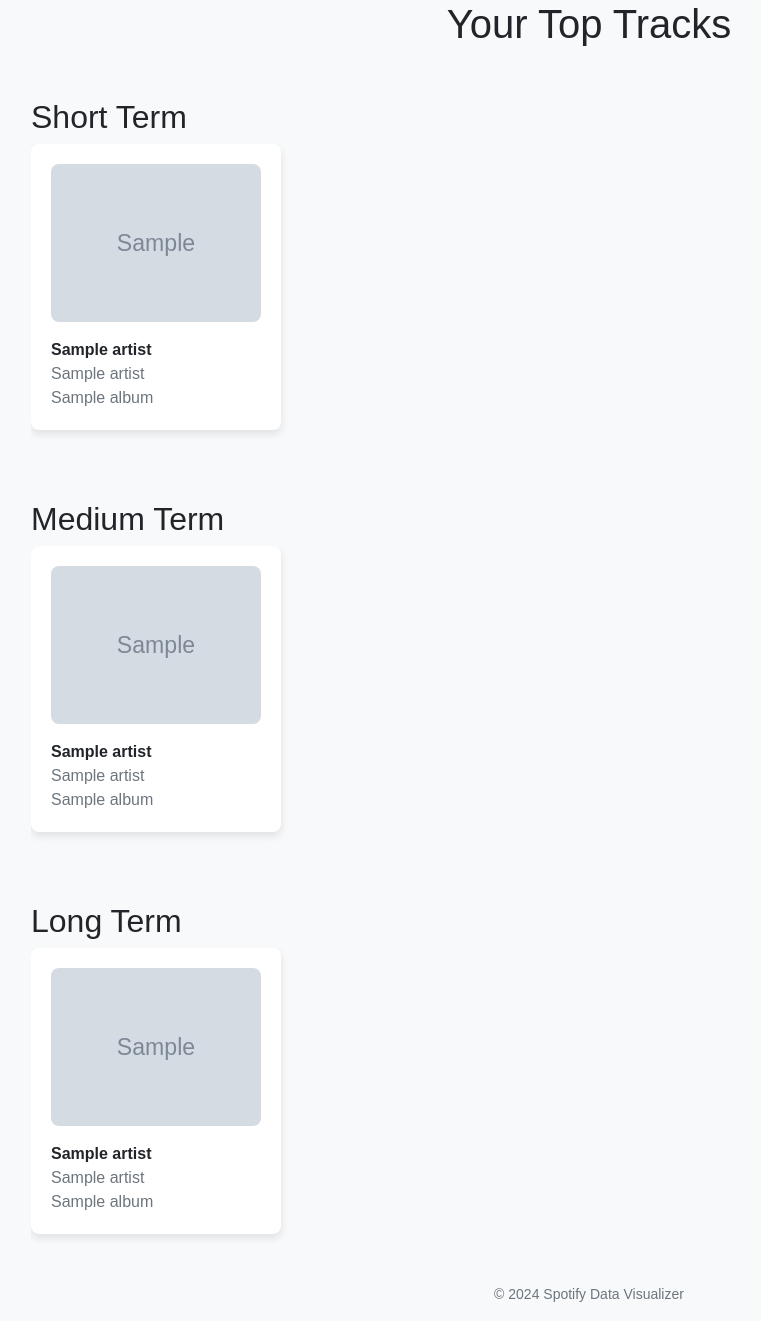
After one commit to haviv1idan/Spotify-Advance, a Flask app: template templates/top_tracks.html in a window 1280 px wide. The commit adds this page. Shown: the whole page, without its empty margins (51-812 px from the left). Run offline with Flask 3, Linux system fonts and the light colour scheme; the template is opened without the code that fills it: most values are stand-ins (such as "Sample title", 1, 10 or a date in 2020); grey boxes marked "Sample" are stand-in pictures.

Commit message:
improvments and add top tracks

```diff
--- a/src/utils.py
+++ b/src/utils.py
@@ -105,7 +105,7 @@ def current_user_data() -> dict:
 
 @lru_cache()
 def user_top_artists(
-    term: str = TermEnum.SHORT.value, count: int = 20
+    term: str = TermEnum.SHORT.value, count: int = 10
 ) -> list[str]:
     """
     returns the top artists of current user in given term of time and count of artists to display
@@ -114,10 +114,30 @@ def user_top_artists(
     https://developer.spotify.com/documentation/web-api/reference/get-users-top-artists-and-tracks
 
     :param TermEnum term: Enum of time terms, default is short_term
-    :param int count: number of artists to display, default is 20 as api default limit
+    :param int count: number of artists to display, default is 10 as api default limit
     :return list[str]: list of artists
     """
     top_artists: dict = user().current_user_top_artists(limit=count, time_range=term)
     top_artists = top_artists["items"]
 
-    return list(map(lambda artist: artist["name"], top_artists))
+    return top_artists
+
+
+@lru_cache()
+def user_top_tracks(
+    term: str = TermEnum.SHORT.value, count: int = 10
+) -> list[str]:
+    """
+    returns the top tracks of current user in given term of time and count of tracks to display
+
+    Link to API call:
+    https://developer.spotify.com/documentation/web-api/reference/get-users-top-tracks-and-tracks
+
+    :param TermEnum term: Enum of time terms, default is short_term
+    :param int count: number of tracks to display, default is 10 as api default limit
+    :return list[str]: list of tracks
+    """
+    top_tracks: dict = user().current_user_top_tracks(limit=count, time_range=term)
+    top_tracks = top_tracks["items"]
+
+    return top_tracks
--- /dev/null
+++ b/templates/top_tracks.html
@@ -0,0 +1,145 @@
+<!DOCTYPE html>
+<html lang="en">
+<head>
+    <meta charset="UTF-8">
+    <meta name="viewport" content="width=device-width, initial-scale=1.0">
+    <title>Your Top Tracks</title>
+
+    <!-- Bootstrap CSS -->
+    <link href="https://cdn.jsdelivr.net/npm/bootstrap@5.3.0-alpha1/dist/css/bootstrap.min.css" rel="stylesheet">
+
+    <!-- Custom CSS -->
+    <style>
+        body {
+            background-color: #f8f9fa;
+            font-family: 'Arial', sans-serif;
+        }
+        .container {
+            margin-top: 50px;
+        }
+        h1 {
+            margin-bottom: 30px;
+            text-align: center;
+        }
+        .track-row {
+            display: flex;
+            overflow-x: auto;
+            white-space: nowrap;
+            padding-bottom: 20px;
+        }
+        .track-card {
+            background-color: white;
+            border-radius: 8px;
+            box-shadow: 0 4px 8px rgba(0, 0, 0, 0.1);
+            padding: 20px;
+            margin-right: 20px;
+            flex: 0 0 auto; /* Prevent shrinking */
+            width: 250px;
+            transition: transform 0.2s;
+        }
+        .track-card:hover {
+            transform: translateY(-5px);
+        }
+        .track-title {
+            font-size: 1rem;
+            font-weight: bold;
+            white-space: normal;
+            overflow: hidden;
+            text-overflow: ellipsis;
+            max-width: 100%;
+        }
+        .artist-name {
+            font-size: 1rem;
+            color: #6c757d;
+        }
+        .artist-album {
+            font-size: 1rem;
+            color: #6c757d;
+            white-space: normal;
+            overflow: hidden;
+            text-overflow: ellipsis;
+            max-width: 100%;
+        }
+        .track-image {
+            border-radius: 8px;
+        }
+        .btn-custom {
+            background-color: #007bff;
+            color: white;
+            margin-top: 20px;
+            display: block;
+            width: 100%;
+            text-align: center;
+        }
+        footer {
+            margin-top: 30px;
+            text-align: center;
+            font-size: 0.875rem;
+            color: #6c757d;
+        }
+        /* Add custom scrollbar */
+        .track-row::-webkit-scrollbar {
+            height: 8px;
+        }
+        .track-row::-webkit-scrollbar-thumb {
+            background-color: #007bff;
+            border-radius: 10px;
+        }
+    </style>
+</head>
+<body>
+
+    <h1>Your Top Tracks</h1>
+    <div class="container">
+        <h2>Short Term</h2>
+        <div class="track-row">
+            <!-- Loop through the tracks -->
+            {% for track in top_tracks['short_term'] %}
+                <div class="track-card">
+                    <img src="{{ track['album']['images'][0]['url'] }}" alt="Album cover" class="img-fluid track-image">
+                    <div class="track-title mt-3">{{ track['name'] }}</div>
+                    <div class="artist-name">{{ track['artists'][0]['name'] }}</div>
+                    <div class="artist-album">{{ track['album']['name'] }}</div>
+                </div>
+            {% endfor %}
+        </div>
+    </div>
+
+    <div class="container">
+        <h2>Medium Term</h2>
+        <div class="track-row">
+            <!-- Loop through the tracks -->
+            {% for track in top_tracks['medium_term'] %}
+                <div class="track-card">
+                    <img src="{{ track['album']['images'][0]['url'] }}" alt="Album cover" class="img-fluid track-image">
+                    <div class="track-title mt-3">{{ track['name'] }}</div>
+                    <div class="artist-name">{{ track['artists'][0]['name'] }}</div>
+                    <div class="artist-album">{{ track['album']['name'] }}</div>
+                </div>
+            {% endfor %}
+        </div>
+    </div>
+
+    <div class="container">
+        <h2>Long Term</h2>
+        <div class="track-row">
+            <!-- Loop through the tracks -->
+            {% for track in top_tracks['long_term'] %}
+                <div class="track-card">
+                    <img src="{{ track['album']['images'][0]['url'] }}" alt="Album cover" class="img-fluid track-image">
+                    <div class="track-title mt-3">{{ track['name'] }}</div>
+                    <div class="artist-name">{{ track['artists'][0]['name'] }}</div>
+                    <div class="artist-album">{{ track['album']['name'] }}</div>
+                </div>
+            {% endfor %}
+        </div>
+    </div>
+
+    <footer>
+        <p>&copy; 2024 Spotify Data Visualizer</p>
+    </footer>
+
+    <!-- Bootstrap JS -->
+    <script src="https://cdn.jsdelivr.net/npm/bootstrap@5.3.0-alpha1/dist/js/bootstrap.bundle.min.js"></script>
+</body>
+</html>
--- a/web.py
+++ b/web.py
@@ -1,7 +1,7 @@
 from flask import Flask, redirect, render_template, url_for
 
 from src.utils import (TermEnum, clear_func_cache, current_user_data,
-                       print_func_cache, user_top_artists)
+                       print_func_cache, user_top_artists, user_top_tracks)
 
 app = Flask(__name__)
 
@@ -14,13 +14,24 @@ def profile():
 
 @app.route("/top_artists")
 def top_artists():
-    top_artists_per_term = {
+    top_artists_per_term: dict[str, dict] = {
         term.value: user_top_artists(term=term.value, count=5)
         for term in TermEnum
     }
 
-    print(f"{top_artists=}")
+    app.logger.info(f"{top_artists=}")
     return render_template("top_artists.html", top_artists=top_artists_per_term)
+
+
+@app.route("/top_tracks")
+def top_tracks():
+    top_tracks_per_term: dict[str, dict] = {
+        term.value: user_top_tracks(term=term.value, count=5)
+        for term in TermEnum
+    }
+
+    app.logger.info(f"{top_tracks=}")
+    return render_template("top_tracks.html", top_tracks=top_tracks_per_term)
 
 
 @app.route("/get_cache")
```
Also changed, not shown: templates/top_artists.html (+126 -19 lines).
